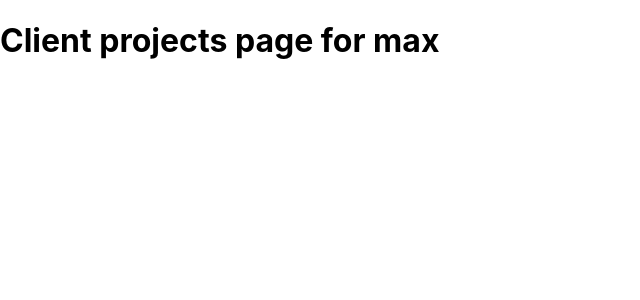
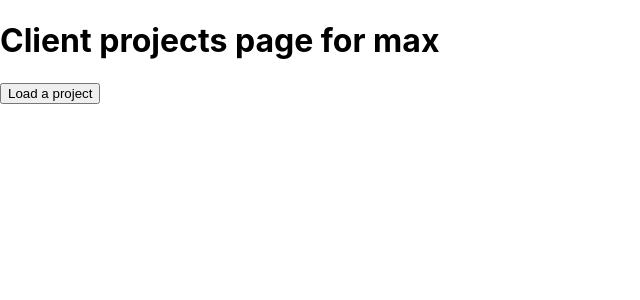
Before and after one commit to abahrisd/next-test-fest, a Next.js app: page /clients/max in a window 1280 px wide. Shown: the top 300 px of the page, without its empty margins (0-640 px from the left). Built offline with nearby package versions, Linux system fonts and the light colour scheme.

Commit message:
programmatically navigation

```diff
--- a/pages/clients/[id]/index.js
+++ b/pages/clients/[id]/index.js
@@ -1,11 +1,22 @@
 import {useRouter} from "next/router";
+import {useCallback} from "react";
 
 function ClientProjectsPage() {
     const router = useRouter();
+    const loadProject = useCallback(() => {
+        router.push({
+            pathname: '/clients/[id]/[projectId]',
+            query: {
+                id: 'samir',
+                projectId: 'Project A'
+            }
+        })
+    }, []);
 
   return (
     <div>
         <h1>Client projects page for {router.query.id}</h1>
+        <button onClick={loadProject}>Load a project</button>
     </div>
   )
 }
```
